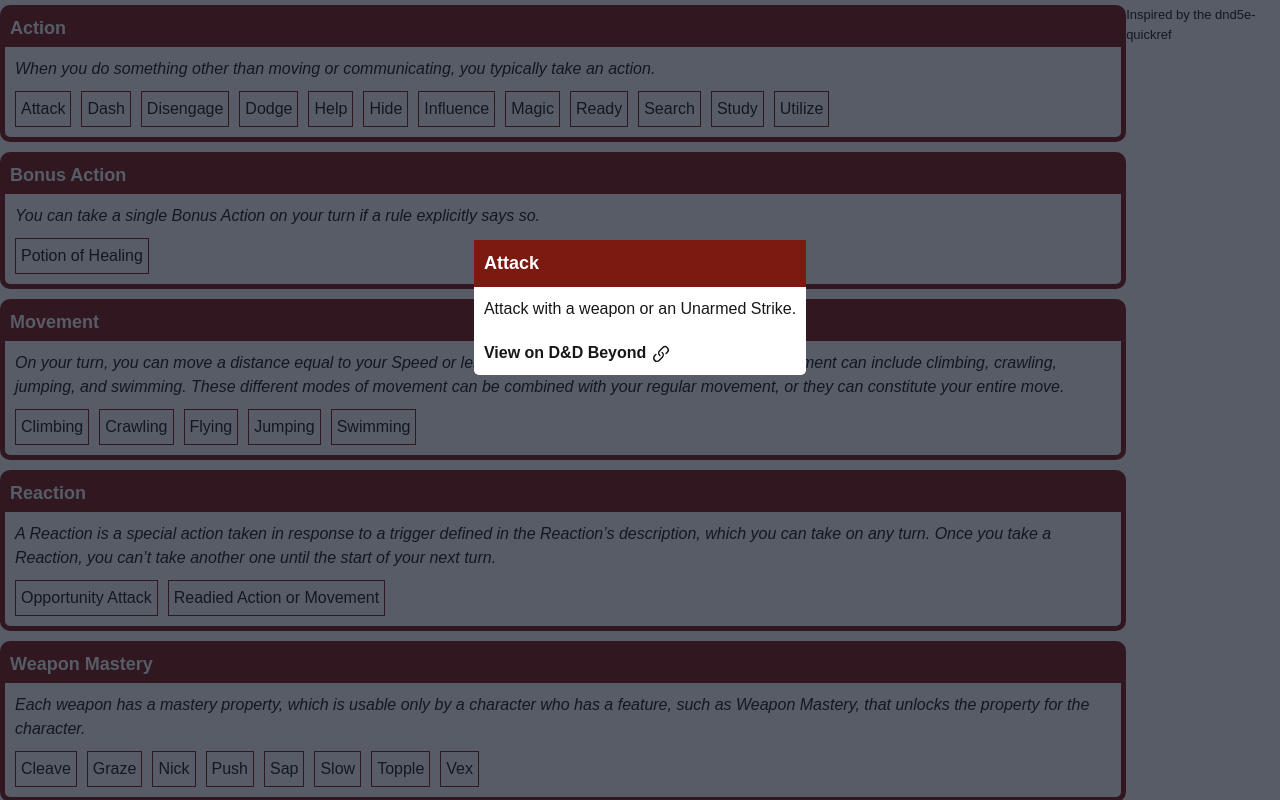
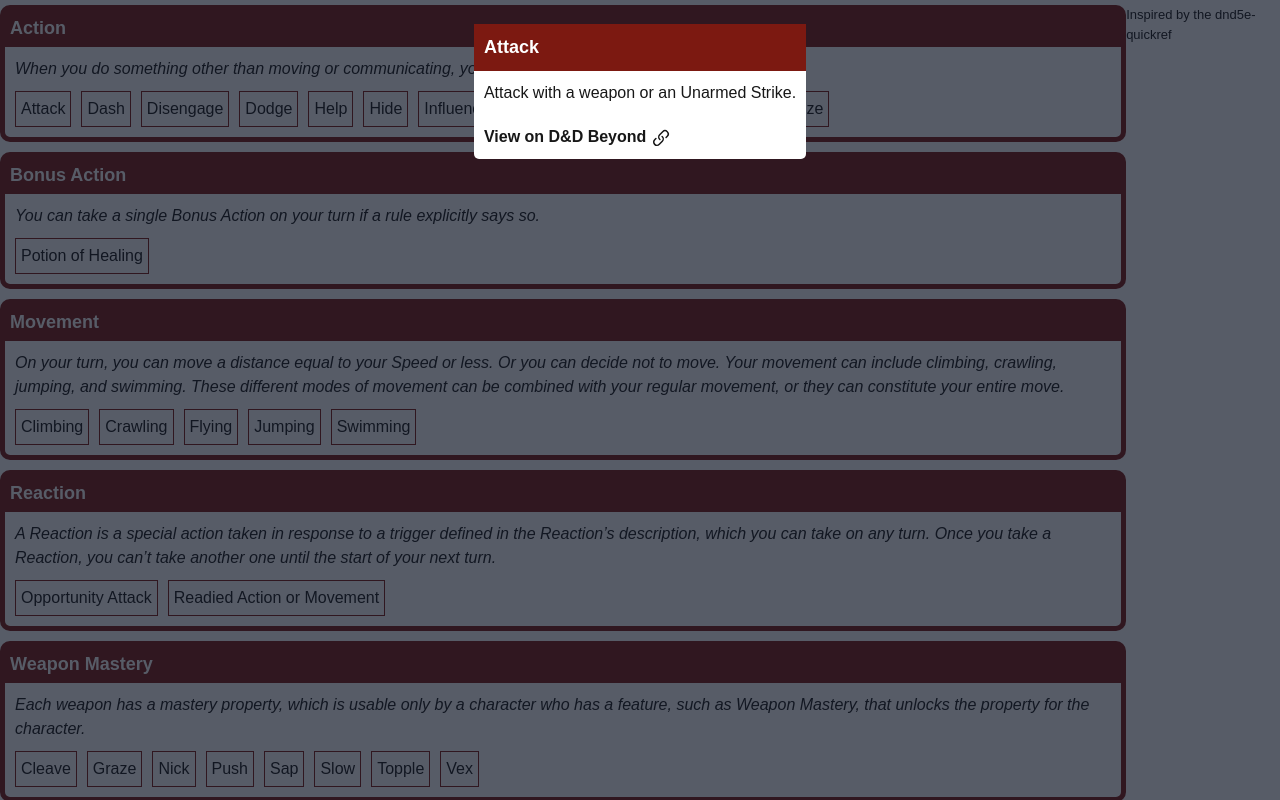
Before and after one commit to jennygrahamjones/5e, a Next.js app: page /5e/ in a window 1280 px wide. Both pictures are taken after a click on the element "Attack". Shown: the top 800 px of the page. Built offline with nearby package versions, Linux system fonts and the light colour scheme.

Commit message:
Modal style

```diff
--- a/app/ItemModal.tsx
+++ b/app/ItemModal.tsx
@@ -15,7 +15,7 @@ export const ItemModal = ({
 }: ItemModalProps) => {
   return (
     <div
-      className="fixed inset-0 flex flex-col items-center bg-gray-900 bg-opacity-70 z-50 modal"
+      className="fixed inset-0 top-0 left-0 w-full h-full flex flex-col items-center bg-gray-900 bg-opacity-70 z-50 modal outline-none overflow-x-hidden overflow-y-auto"
       onClick={() => setShowModal(false)}
     >
       <div className="modal-content">
--- a/app/container.css
+++ b/app/container.css
@@ -40,10 +40,10 @@ h1 {
 
   .modal-content {
     border-radius: 5px;
-    margin-top: 30vh;
+    margin-top: 3vh;
     position:relative;
     background-color: var(--background);
-    max-width: 50vw;
+    max-width: 80vw;
 
     h1, p {
       padding: 10px
```
